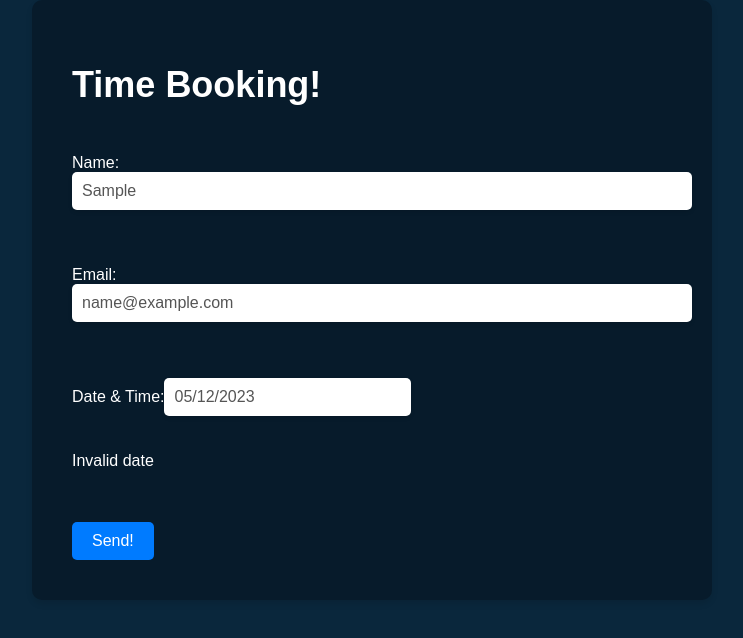
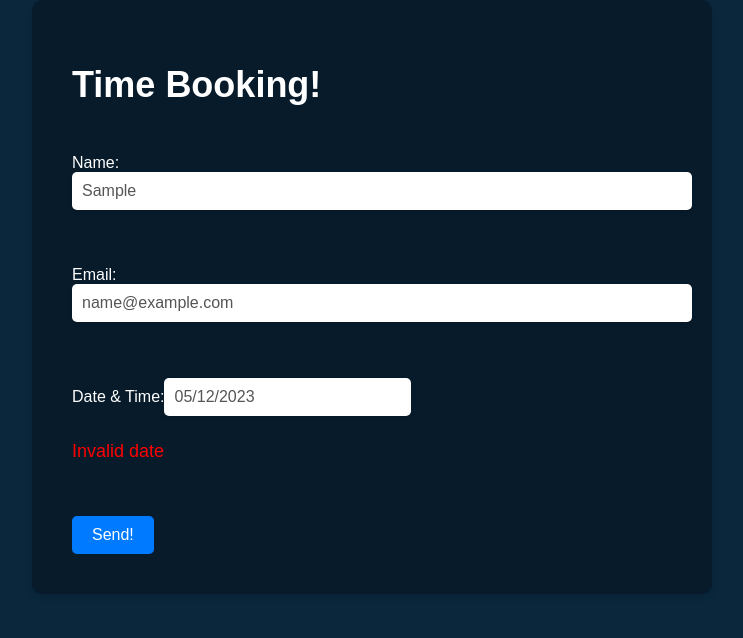
Before and after one commit to bynned/Time-Booking-System, a React (Create React App) app in the folder frontend/: page / in a window 1280 px wide. Both pictures are taken after typing "Sample", "name@example.com" into the empty fields and a click on the button "Send!". Shown: the top 638 px of the page, without its empty margins (268-1011 px from the left). Built offline with nearby package versions, Linux system fonts and the light colour scheme.

Commit message:
Added css to error message, and added admin credentials to backend

```diff
--- a/frontend/src/App.css
+++ b/frontend/src/App.css
@@ -80,3 +80,9 @@ body {
 .submitModal button:hover {
   background-color: #0062cc;
 }
+
+.errorMessage {
+  color: red;
+  font-size: 18px;
+  margin-top: 5px;
+}
--- a/frontend/src/App.js
+++ b/frontend/src/App.js
@@ -78,7 +78,7 @@ function App() {
             onChange={(e) => setEmail(e.target.value)}
           />
         </label>
-        {emailErrorMessage && <p>{emailErrorMessage}</p>}
+        {emailErrorMessage && <p className="errorMessage">{emailErrorMessage}</p>}
         <br />
         <br />
         Date & Time:
@@ -87,7 +87,7 @@ function App() {
           showTimeSelect
           onChange={(date) => setStartDate(date)}
         />
-        {dateErrorMessage && <p>{dateErrorMessage}</p>}
+        {dateErrorMessage && <p className="errorMessage">{dateErrorMessage}</p>}
         <br />
         <br />
         <button type="submit">Send!</button>
```
Also changed, not shown: 1 other file (tests, documents, lock files or other folders).
